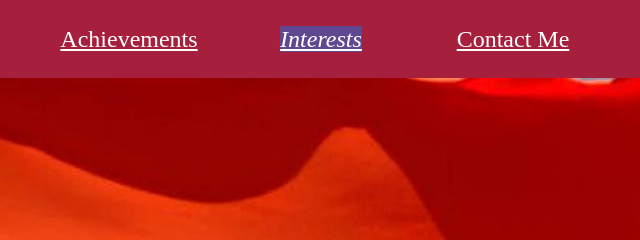
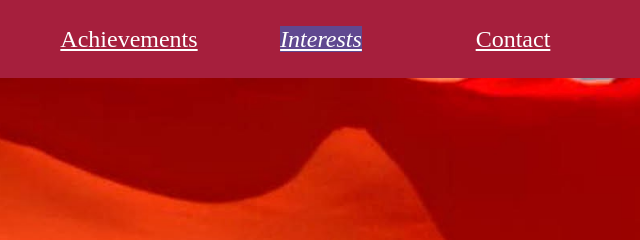
Before and after one commit to radhikaagr18/WEB, a plain HTML site: page interests.html in a window 1280 px wide. Shown: the top 240 px of the page, 415-1055 px from the left. Drawn offline with Linux system fonts and the light colour scheme.

Commit message:
Update interests.html

```diff
--- a/interests.html
+++ b/interests.html
@@ -20,7 +20,7 @@
 					<a href="academics.html">Academics</a>
 					<a href="achievement.html">Achievements</a>
 					<a href="interests.html"><i class="active">Interests</i></a>
-					<a href="contacts.html">Contact Me</a>
+					<a href="contacts.html">Contact</a>
 
 			</nav>
 		</header>
```
